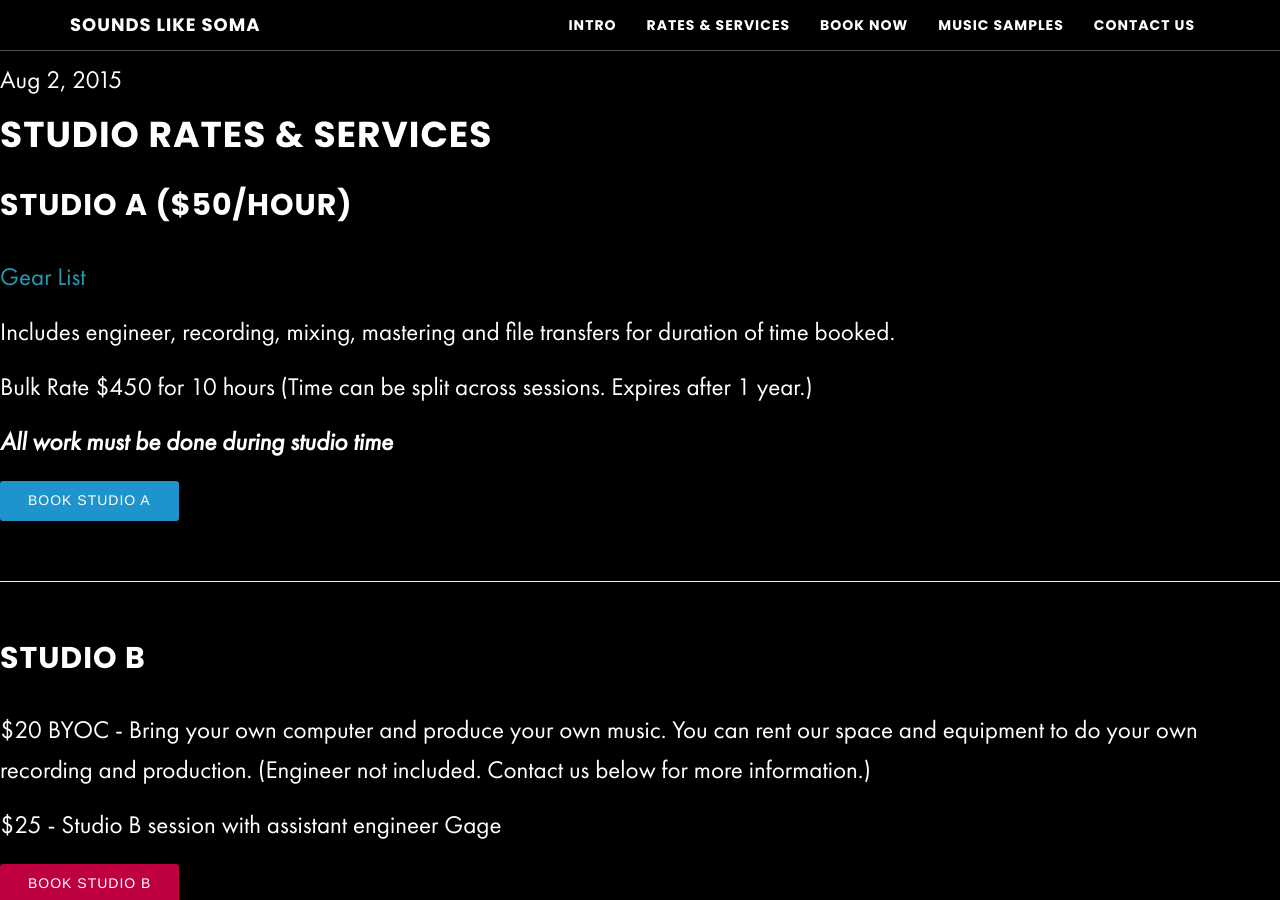
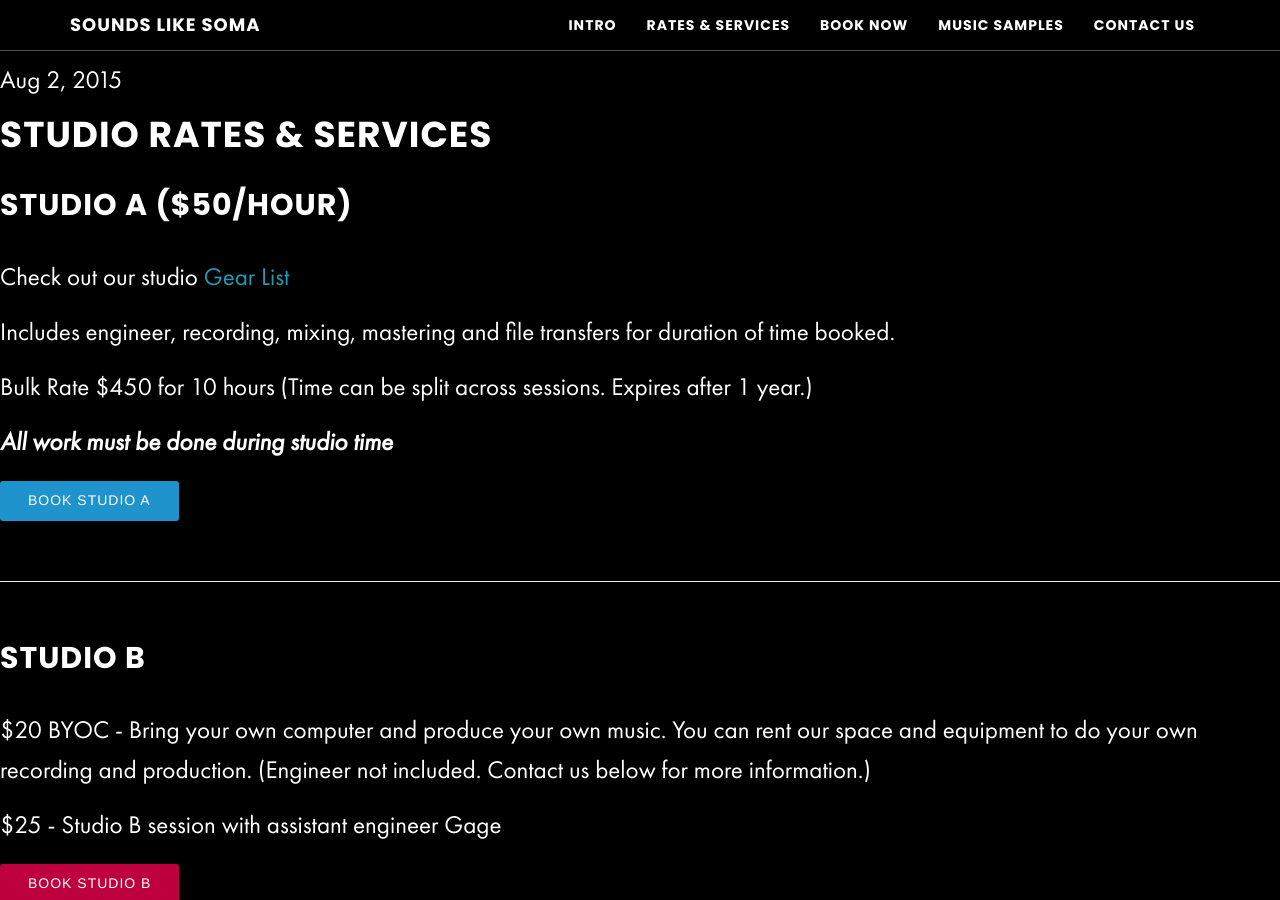
Before and after one commit to zackhanni/Soma-website-classic, a Jekyll site: the page built from _posts/2015-08-02-rates-services.md, in a window 1280 px wide and 900 px high, scrolled down 915 px. Built offline with Jekyll 4.4.1, drawn with Linux system fonts in a browser that asks for light colours; our own code applies the rules of GitHub Pages for plain Markdown files.

Commit message:
trying a cleaner markdown link

```diff
--- a/_posts/2015-08-02-rates-services.md
+++ b/_posts/2015-08-02-rates-services.md
@@ -7,9 +7,7 @@ header_image: true
 
 ## Studio A ($50/Hour)
 
-<p>
-	<a href="https://docs.google.com/document/d/1HLUwtYPdi1T1jxgAa-9-FBaEY2tu0qam09FnswaiqkU/edit?usp=sharing"> Gear List</a>
-</p>
+Check out our studio [Gear List](https://docs.google.com/document/d/1HLUwtYPdi1T1jxgAa-9-FBaEY2tu0qam09FnswaiqkU/edit?usp=sharing "Sounds Like Soma Gear List")
 
 Includes engineer, recording, mixing, mastering and file transfers for duration of time booked.
 
```
